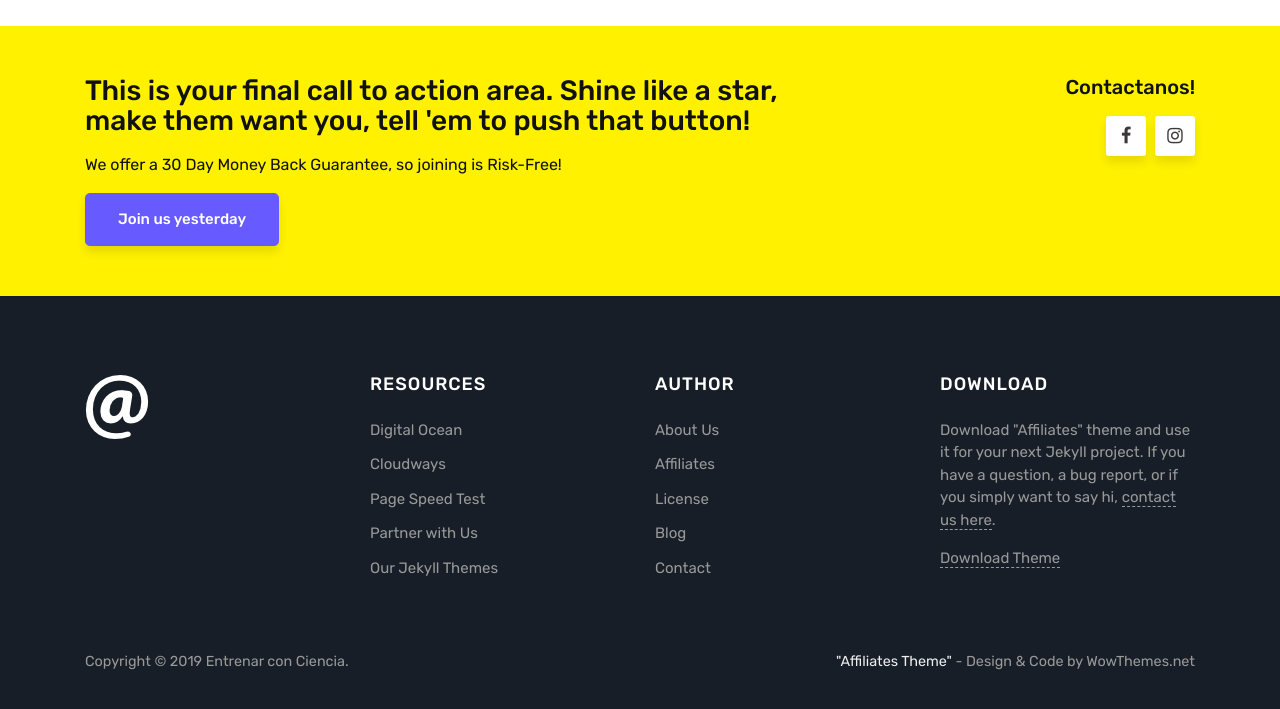
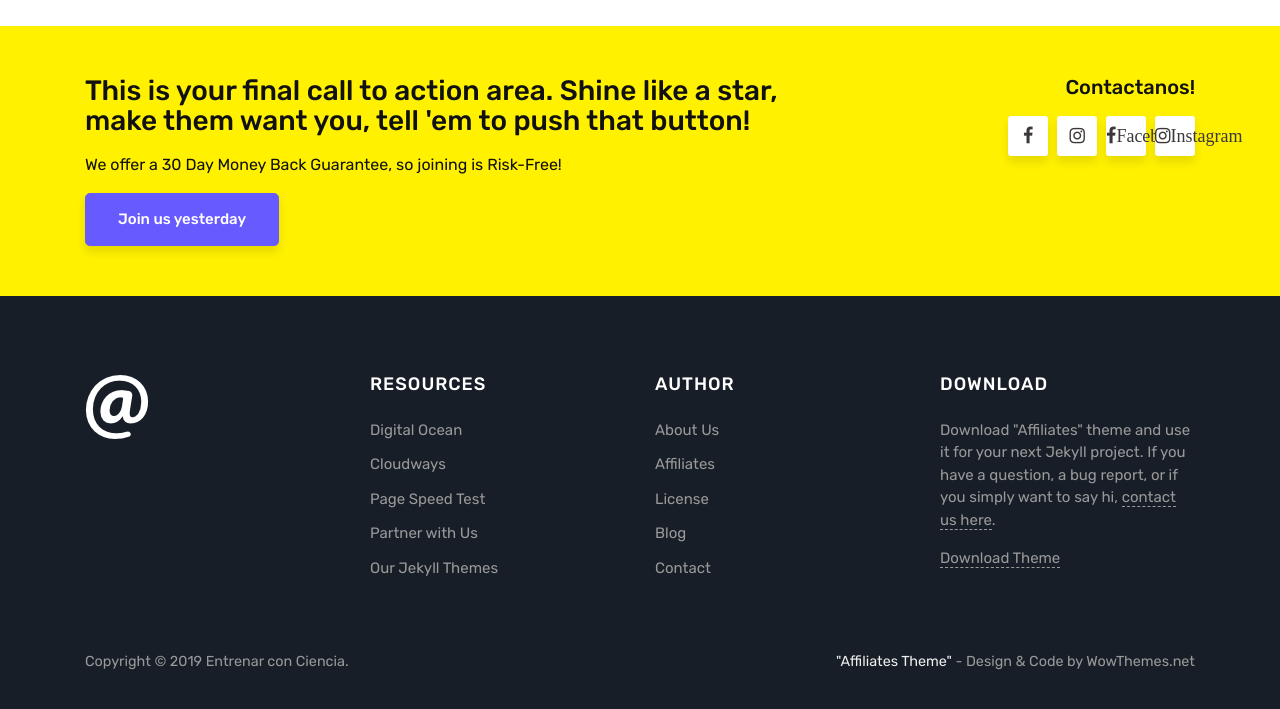
Before and after one commit to msanhueza/alex, a Jekyll site: the page built from index.html, in a window 1280 px wide and 900 px high, scrolled down 2002 px, cut to the strip 181-890 px from the top of the window. Built offline with Jekyll 4.4.1, drawn with Linux system fonts in a browser that asks for light colours; the list of posts is cut into pages by our own code; comment, search, counter and statistics services are not loaded.

Commit message:
Update default.html

```diff
--- a/_layouts/default.html
+++ b/_layouts/default.html
@@ -128,6 +128,8 @@
                     <h5>Contactanos!</h5>
                     <i class="fa fa-facebook" href="https://www.facebook.com/pages/category/Health---Wellness-Website/Entrenar-con-Ciencia-2431184923783303/"></i>
                     <i class="fa fa-instagram" href="https://www.instagram.com/entrenarcon.ciencia"></i>
+                    <i class="fa fa-facebook" href="https://www.facebook.com/pages/category/Health---Wellness-Website/Entrenar-con-Ciencia-2431184923783303/">Facebook</i>
+                    <i class="fa fa-instagram" href="https://www.instagram.com/entrenarcon.ciencia">Instagram</i>
                 </div>
             </div>
         </div>
```
